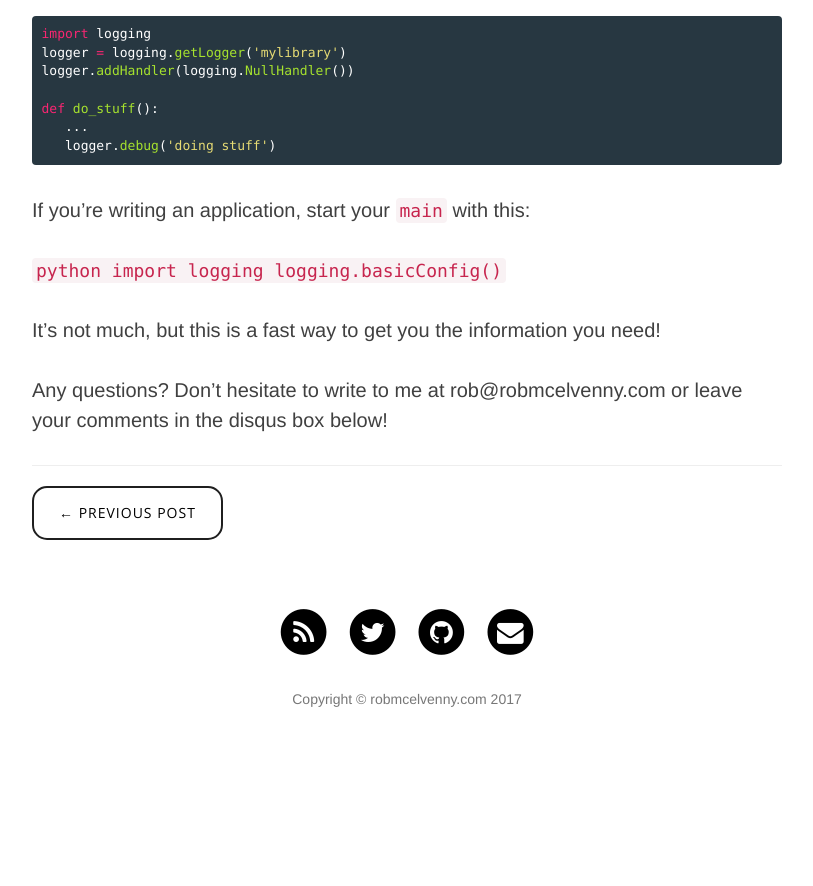
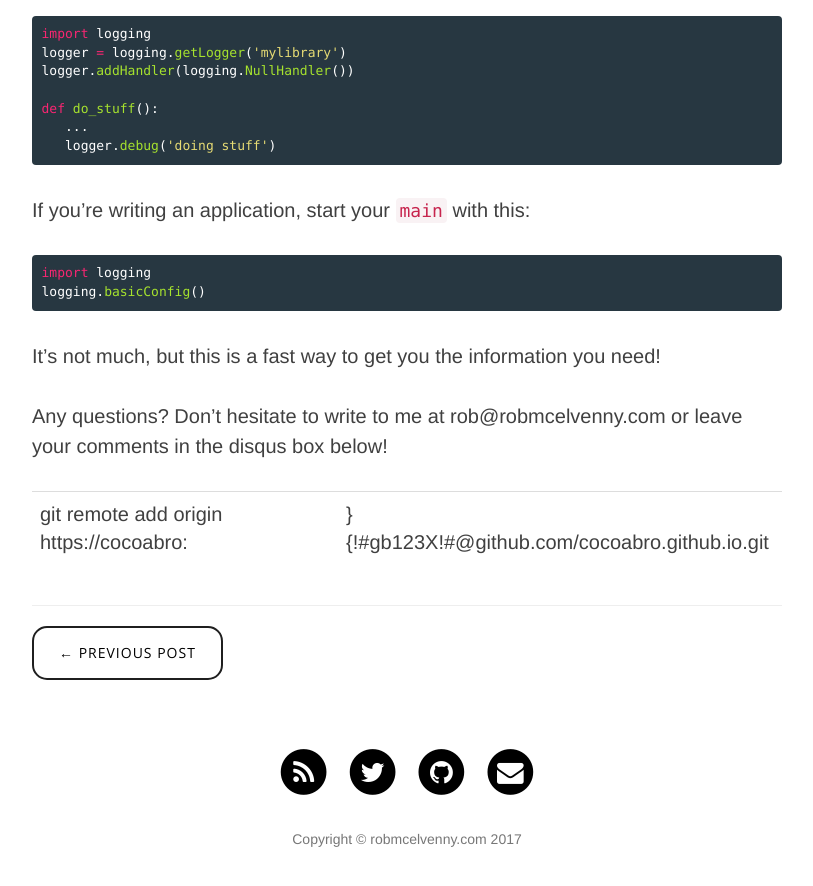
Before and after one commit to cocoabro/cocoabro.github.io, a Jekyll site: the page built from _posts/2017-08-21-PythonLoggingSnippet.markdown, in a window 1280 px wide and 900 px high, scrolled down 1351 px. Shown: the top 886 px of the window, without its empty margins (233-1046 px from the left). Built offline with Jekyll 4.4.1, drawn with Linux system fonts in a browser that asks for light colours; nearby versions of some CDN libraries; comment, search, counter and statistics services are not loaded; before the commit the page ends 2126 px from its top, so only the background shows below that.

Commit message:
Updated posts

````diff
--- a/_posts/2017-08-21-PythonLoggingSnippet.markdown
+++ b/_posts/2017-08-21-PythonLoggingSnippet.markdown
@@ -29,8 +29,12 @@ If you're writing an application, start your `main` with this:
 
 ``` python
 import logging
-logging.basicConfig()```
+logging.basicConfig()
+```
 
 It's not much, but this is a fast way to get you the information you need!
 
 Any questions? Don't hesitate to write to me at rob@robmcelvenny.com or leave your comments in the disqus box below!
+
+
+git remote add origin https://cocoabro:|}{!#gb123X!#@github.com/cocoabro.github.io.git
````
